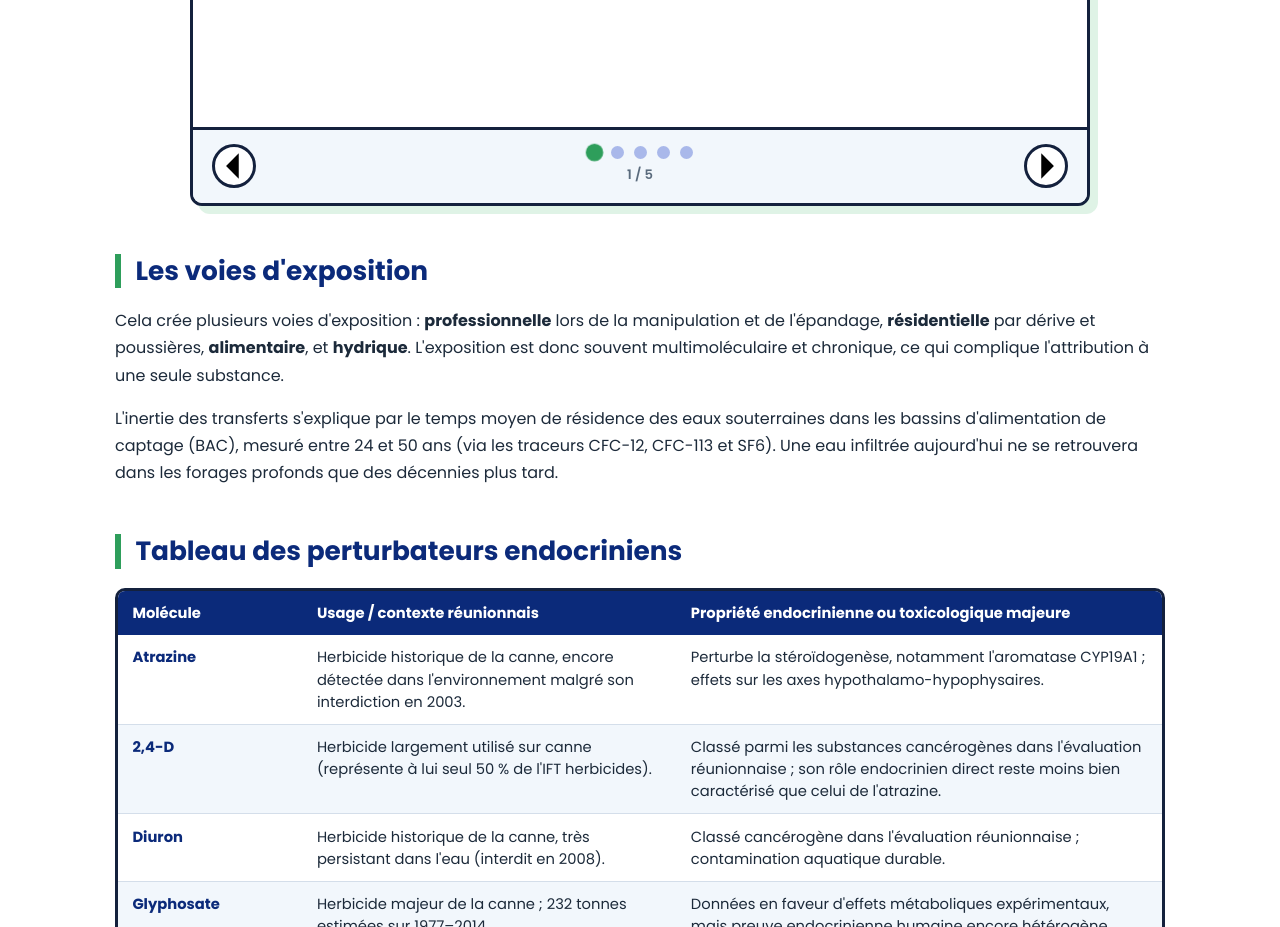
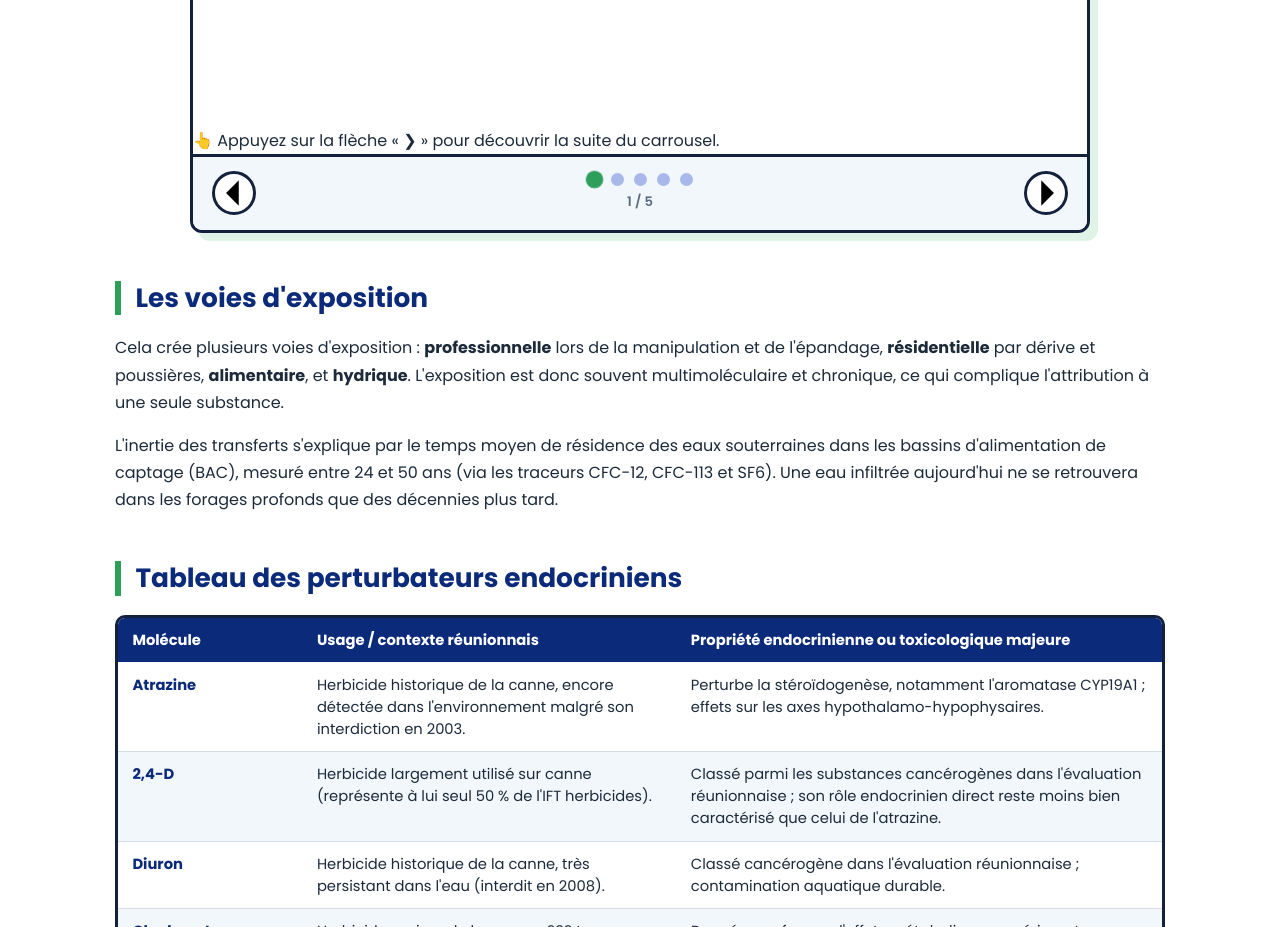
Before and after one commit to chrystelle17/AgriSafe, a plain HTML site: page index.html in a window 1280 px wide. Shown: the part 3120-4047 px from the top of the page. Drawn offline with Linux system fonts and the light colour scheme.

Commit message:
Update index.html

```diff
--- a/index.html
+++ b/index.html
@@ -151,7 +151,9 @@
       </article>
     </div>
 
-
+    <p class="expo-hint">
+  👆 Appuyez sur la flèche « ❯ » pour découvrir la suite du carrousel.
+    </p>
     <!-- Commandes : flèche, points (créés par le JS), flèche -->
     <div class="expo-controls">
       <button type="button" class="expo-btn expo-prev" aria-label="Diapositive précédente"><svg viewBox="0 0 24 24" aria-hidden="true" focusable="false"><path d="M15 4 7 12l8 8"/></svg></button>
```
